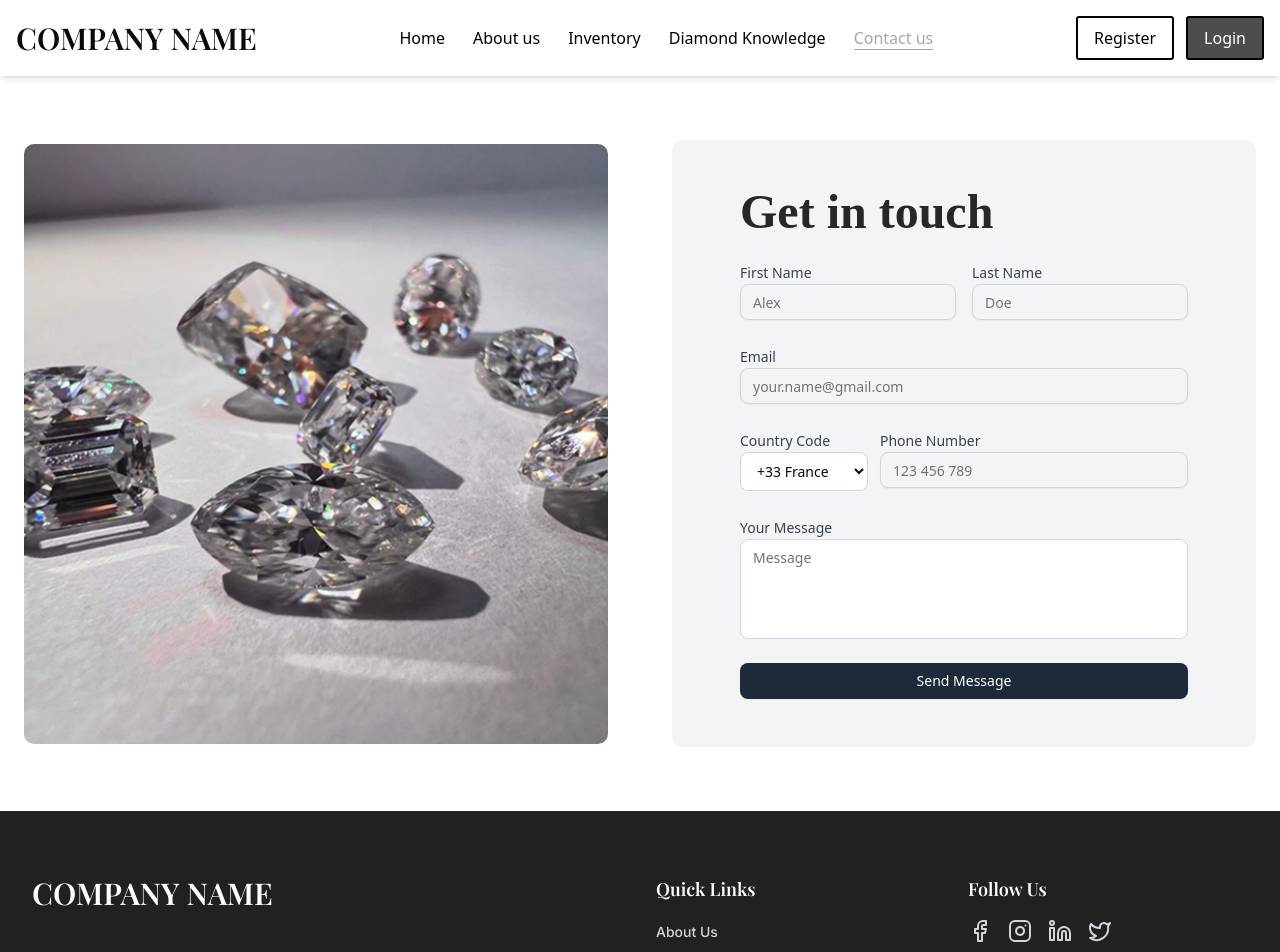
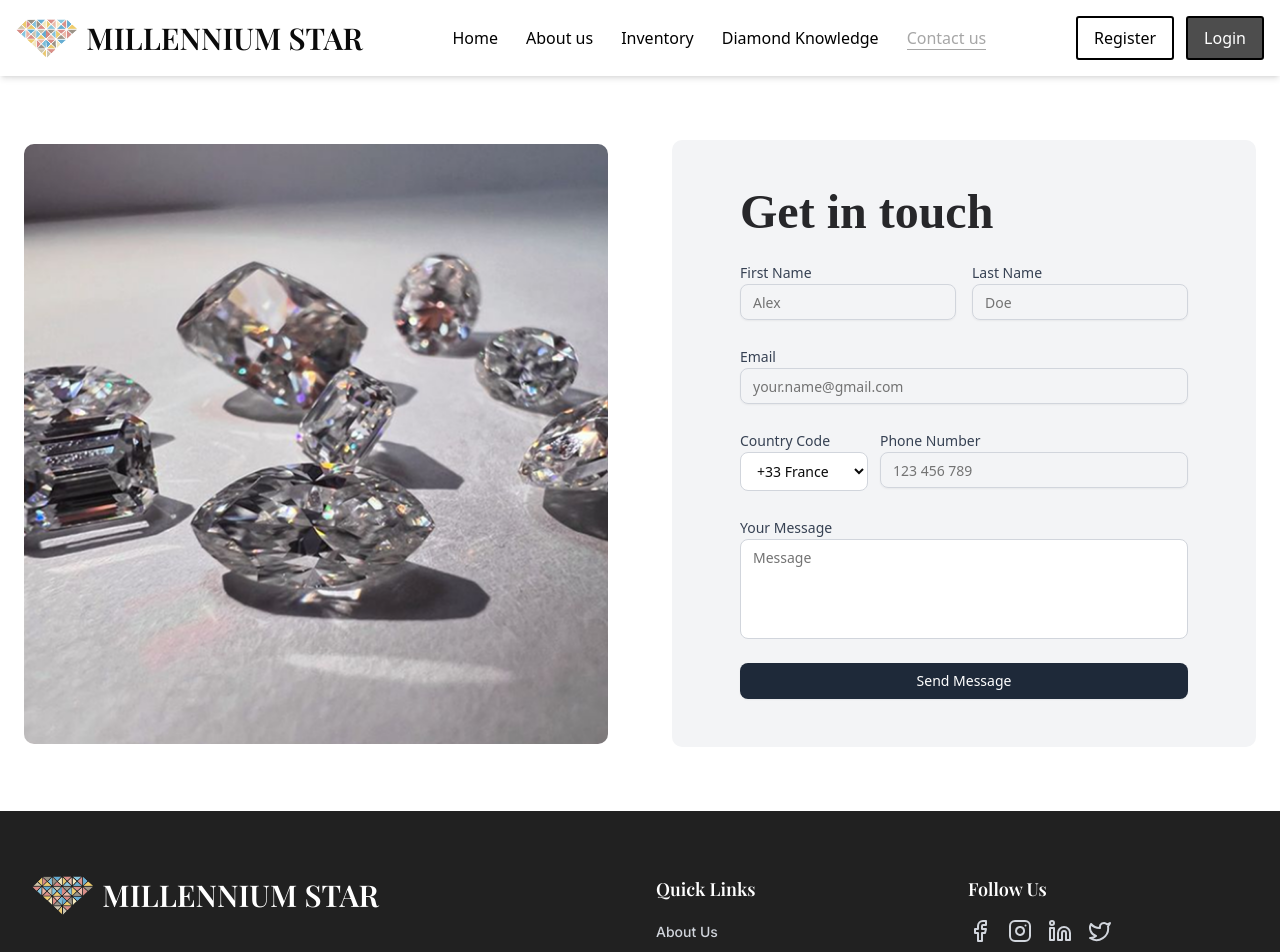
Before and after one commit to Yudee-19/millenium-star, a Next.js app: page /contact in a window 1280 px wide. Shown: the top 952 px of the page. Built offline with nearby package versions, Linux system fonts and the light colour scheme; a web font is replaced by a local one.

Commit message:
logo readded

```diff
--- a/src/app/(protected)/admin/quotations/page.tsx
+++ b/src/app/(protected)/admin/quotations/page.tsx
@@ -221,7 +221,7 @@ const QuotationsPageContent = () => {
     return (
         <div className="space-y-6">
             <div className="flex items-center justify-between">
-                <h1 className="text-3xl  font-medium">Offer Inquiry </h1>
+                <h1 className="text-3xl  font-medium">Offer Enquiry </h1>
                 <Button
                     onClick={fetchQuotations}
                     variant="outline"
--- a/src/app/(protected)/inventory/page.tsx
+++ b/src/app/(protected)/inventory/page.tsx
@@ -138,7 +138,7 @@ export default function ClientPage() {
     return (
         <InventoryGuard>
             <UserStatusHandler>
-                <div className="min-h-screen bg-gray-50">
+                <div className=" bg-gray-50">
                     <div className="flex">
                         {/* Filter Sidebar */}
                         <ClientFilterSidebar
@@ -151,7 +151,7 @@ export default function ClientPage() {
                         />
 
                         {/* Main Content */}
-                        <div className="flex-1 p-6">
+                        <div className="flex-1 p-6 sticky top-20 max-h-screen overflow-y-auto">
                             {/* Top Controls */}
                             <div className="flex items-center justify-between mb-6">
                                 <div className="flex items-center space-x-4">
--- a/src/app/(protected)/profile/page.tsx
+++ b/src/app/(protected)/profile/page.tsx
@@ -387,7 +387,7 @@ const ProfilePage = () => {
                                                     ?.companyName && (
                                                     <div>
                                                         <label className="block text-sm font-medium text-gray-700 mb-2">
-                                                            Company Name
+                                                            Millenium Star
                                                         </label>
                                                         <div className="flex items-center space-x-2">
                                                             <Building className="h-4 w-4 text-gray-400" />
--- a/src/app/api/contact/route.ts
+++ b/src/app/api/contact/route.ts
@@ -79,7 +79,7 @@ export async function POST(request: NextRequest) {
                     </div>
 
                     <div style="margin-top: 30px; padding-top: 20px; border-top: 1px solid #e2e8f0; font-size: 12px; color: #718096;">
-                        <p>This email was sent from the contact form on your Company Name website.</p>
+                        <p>This email was sent from the contact form on your Millenium Star website.</p>
                         <p>Received at: ${new Date().toLocaleString()}</p>
                     </div>
                 </div>
@@ -90,11 +90,11 @@ export async function POST(request: NextRequest) {
         const customerMailOptions = {
             from: process.env.GMAIL_USER,
             to: email,
-            subject: "Thank you for contacting Company Name",
+            subject: "Thank you for contacting Millenium Star",
             html: `
                 <div style="font-family: Arial, sans-serif; max-width: 600px; margin: 0 auto;">
                     <div style="background-color: #2D3748; color: white; padding: 20px; text-align: center;">
-                        <h1 style="margin: 0; font-size: 24px; letter-spacing: 2px;">Company Name</h1>
+                        <h1 style="margin: 0; font-size: 24px; letter-spacing: 2px;">Millenium Star</h1>
                     </div>
 
                     <div style="padding: 30px 20px;">
@@ -126,7 +126,7 @@ export async function POST(request: NextRequest) {
                     </div>
 
                     <div style="background-color: #f7f7f7; padding: 20px; text-align: center; font-size: 12px; color: #718096;">
-                        <p>© ${new Date().getFullYear()} Company Name. All rights reserved.</p>
+                        <p>© ${new Date().getFullYear()} Millenium Star . All rights reserved.</p>
                         <p>This is an automated response. Please do not reply to this email.</p>
                     </div>
                 </div>
--- a/src/app/layout.tsx
+++ b/src/app/layout.tsx
@@ -4,6 +4,7 @@ import { Playfair_Display } from "next/font/google";
 import "./globals.css";
 import ConditionalHeader from "@/components/layout/ConditionalHeader"; // Import the new component
 import { Toaster } from "@/components/ui/sonner";
+import Footer from "@/components/landing/footer";
 const inter = Inter({
     variable: "--font-inter",
     subsets: ["latin"],
@@ -14,8 +15,7 @@ const playfair = Playfair_Display({
 });
 
 export const metadata: Metadata = {
-    // title: "Millennium Star",
-    title: "Company Name",
+    title: "Millenium Star",
     description: "Diamond Inventory Management",
 };
 
@@ -32,6 +32,7 @@ export default function RootLayout({
                 <ConditionalHeader /> {/* Use the conditional header here */}
                 {children}
                 <Toaster />
+                <Footer />
             </body>
         </html>
     );
--- a/src/components/inventory/client-diamond-grid.tsx
+++ b/src/components/inventory/client-diamond-grid.tsx
@@ -318,7 +318,7 @@ export function ClientDiamondGrid({
             </div>
 
             {/* Pagination */}
-            <div className="flex items-center justify-between pt-4">
+            <div className="flex items-center justify-between pt-4 pb-15">
                 <div className="text-sm text-gray-500">
                     Total: {pagination.totalRecords} diamonds
                 </div>
--- a/src/components/inventory/client-diamond-table.tsx
+++ b/src/components/inventory/client-diamond-table.tsx
@@ -254,7 +254,7 @@ export function ClientDiamondTable({
             </div>
 
             {/* Pagination */}
-            <div className="flex items-center justify-between px-2">
+            <div className="flex items-center justify-between px-2 pb-15">
                 <div className="flex items-center space-x-2">
                     <Button
                         variant="outline"
--- a/src/components/landing/footer.tsx
+++ b/src/components/landing/footer.tsx
@@ -19,6 +19,7 @@ const quickLinks = [
     { href: "/about", label: "About Us" },
     { href: "/inventory", label: "Access Inventory" },
     { href: "/contact", label: "Contact Us" },
+    { href: "/diamond-knowledge", label: "Diamond Knowledge" },
 ];
 
 const socialLinks = [
@@ -37,16 +38,15 @@ const Footer = () => {
                     {/* Logo */}
                     <div className="md:col-span-6">
                         <Link href="/" className="flex  items-center space-x-2">
-                            {/* <Image
+                            <Image
                                 src="/assets/logo.png"
                                 alt="Logo"
                                 width={100}
                                 height={100}
                                 className="h-10 w-auto"
-                            /> */}
+                            />
                             <h1 className="font-playfair text-xl md:text-3xl font-semibold">
-                                {/* MILLENNIUM&nbsp;STAR */}
-                                COMPANY&nbsp;NAME
+                                MILLENNIUM&nbsp;STAR
                             </h1>
                         </Link>
                     </div>
--- a/src/components/landing/header.tsx
+++ b/src/components/landing/header.tsx
@@ -46,7 +46,7 @@ const Navbar = () => {
     const adminNavItems = [
         { href: "/admin", label: "Admin Panel" },
         { href: "/admin/members", label: "Members" },
-        { href: "/admin/quotations", label: "Inquirie" },
+        { href: "/admin/quotations", label: "Offer Enquiry" },
     ];
 
     // Combined nav items based on authentication and role
@@ -104,16 +104,15 @@ const Navbar = () => {
             <div className="sticky top-0 z-50 bg-white shadow-md">
                 <Container className="flex items-center justify-between py-4">
                     <Link href="/" className="flex  items-center space-x-2">
-                        {/* <Image
+                        <Image
                             src="/assets/logo.png"
                             alt="Logo"
                             width={100}
                             height={100}
                             className="h-10 w-auto"
-                        /> */}
+                        />
                         <h1 className="font-playfair text-xl md:text-3xl font-semibold">
-                            {/* MILLENNIUM&nbsp;STAR */}
-                            COMPANY&nbsp;NAME
+                            MILLENNIUM&nbsp;STAR
                         </h1>
                     </Link>
                     <div className="flex items-center space-x-3">
@@ -130,16 +129,15 @@ const Navbar = () => {
             <Container className="flex max-w-[1500px] items-center justify-between py-4">
                 {/* Logo */}
                 <Link href="/" className="flex shrink items-center space-x-2">
-                    {/* <Image
+                    <Image
                         src="/assets/logo.png"
                         alt="Logo"
                         width={100}
                         height={100}
                         className="h-10 w-auto"
-                    /> */}
+                    />
                     <h1 className="font-playfair text-xl md:text-3xl font-semibold">
-                        {/* MILLENNIUM&nbsp;STAR */}
-                        COMPANY&nbsp;NAME
+                        MILLENNIUM&nbsp;STAR
                     </h1>
                 </Link>
 
--- a/src/config/site.ts
+++ b/src/config/site.ts
@@ -1,7 +1,7 @@
 export type SiteConfig = typeof siteConfig;
 
 export const siteConfig = {
-    name: "COMPANY NAME",
+    name: "Millenium Star",
     description: "Admin Dashboard for managing the inventory",
 
     links: {
```
Also changed, not shown: src/components/inventory/client-filter-sidebar.tsx (+13 -33 lines).
